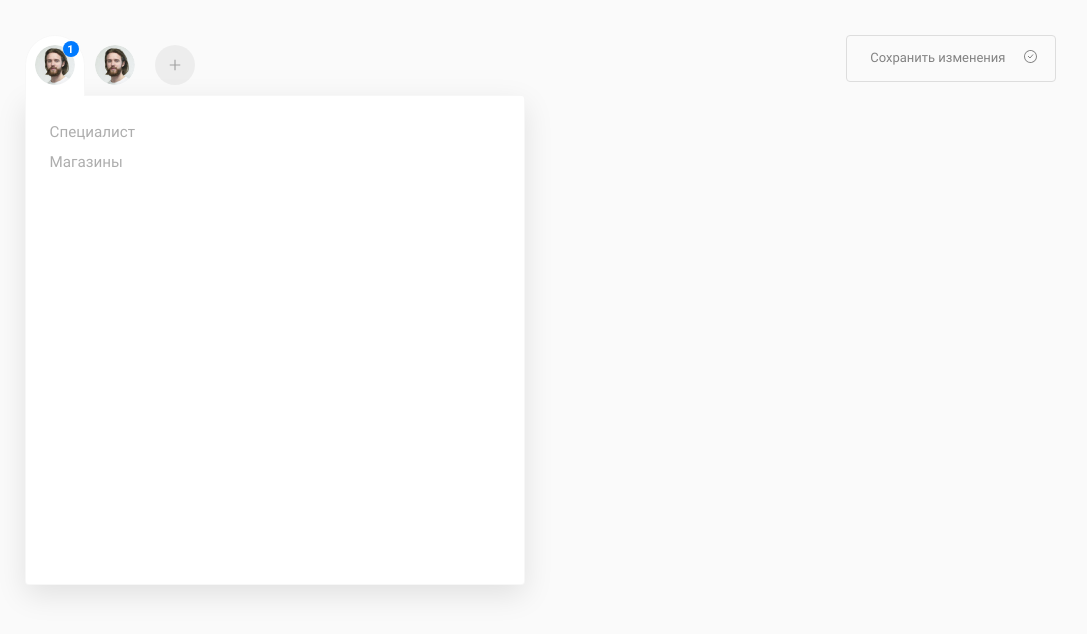
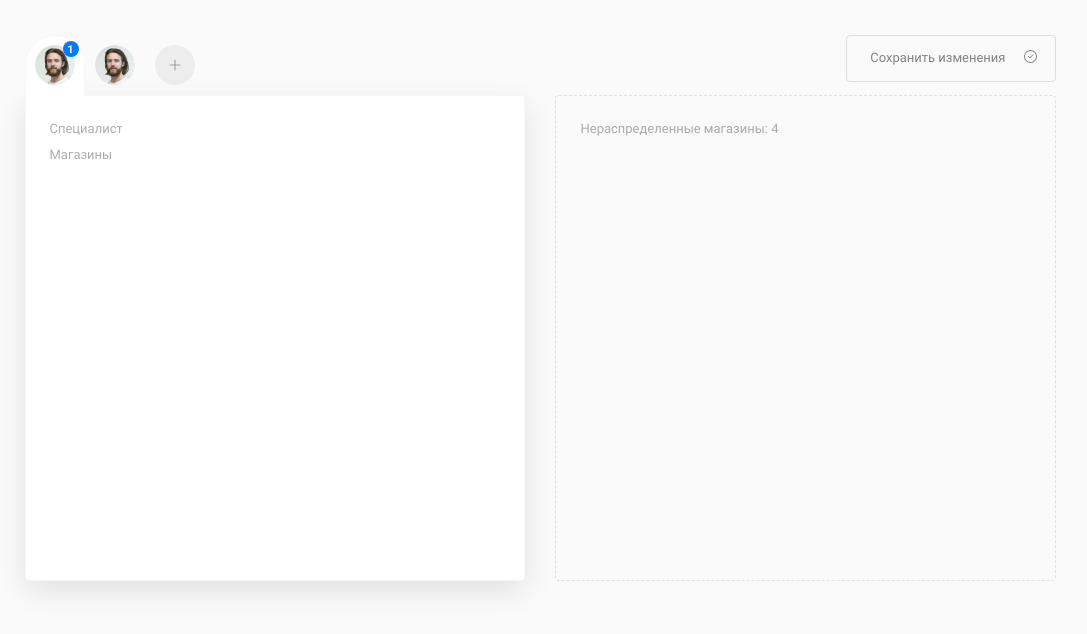
Before and after one commit to Yoona8/superbrands-test, an Angular app: page / in a window 1280 px wide. Shown: the top 634 px of the page, without its empty margins (100-1187 px from the left). Built offline with nearby package versions, Linux system fonts and the light colour scheme.

Commit message:
Add компонент списка магазинов

```diff
--- a/src/app/app.component.css
+++ b/src/app/app.component.css
@@ -13,6 +13,8 @@
 }
 
 .shops {
+    display: flex;
+    flex-direction: column;
     flex-shrink: 0;
     width: 48.5%;
 }
@@ -20,3 +22,7 @@
 .save {
     text-align: right;
 }
+
+.shop-list {
+    margin-top: auto;
+}
--- a/src/app/app.component.html
+++ b/src/app/app.component.html
@@ -18,5 +18,8 @@
         <div class="save">
             <app-button-check></app-button-check>
         </div>
+        <div class="shop-list">
+            <app-shops></app-shops>
+        </div>
     </div>
 </main>
--- a/src/app/app.module.ts
+++ b/src/app/app.module.ts
@@ -5,13 +5,15 @@ import { AppComponent } from './app.component';
 import { ManagersComponent } from './components/managers/managers.component';
 import { ButtonAddComponent } from './components/shared/button-add/button-add.component';
 import { ButtonCheckComponent } from './components/shared/button-check/button-check.component';
+import { ShopsComponent } from './components/shops/shops.component';
 
 @NgModule({
     declarations: [
         AppComponent,
         ManagersComponent,
         ButtonAddComponent,
-        ButtonCheckComponent
+        ButtonCheckComponent,
+        ShopsComponent
     ],
     imports: [
         BrowserModule
--- a/src/app/components/managers/managers.component.css
+++ b/src/app/components/managers/managers.component.css
@@ -81,7 +81,7 @@ nav {
 .board {
     flex-grow: 1;
     min-height: 440px;
-    padding: 24px;
+    padding: 22px 24px;
     background-color: #ffffff;
     border: 1px solid rgba(0, 0, 0, 0.03);
     border-radius: 4px;
@@ -102,6 +102,7 @@ nav {
 .board h3 {
     margin: 0 0 4px;
     font-weight: 400;
+    font-size: 13px;
     color: rgba(0, 0, 0, 0.32);
 }
 
--- /dev/null
+++ b/src/app/components/shops/shops.component.css
@@ -0,0 +1,27 @@
+.board {
+    min-height: 440px;
+    padding: 22px 24px;
+    border: 1px dashed rgba(0, 0, 0, 0.1);
+    border-radius: 4px;
+}
+
+.board--empty {
+    display: flex;
+    flex-direction: column;
+    justify-content: center;
+    align-items: center;
+    text-align: center;
+}
+
+.board p {
+    margin: 0 0 4px;
+    font-weight: 400;
+    color: rgba(0, 0, 0, 0.32);
+}
+
+.board--empty p {
+    margin: 0 0 18px;
+    font-weight: 700;
+    font-size: 12px;
+    text-transform: uppercase;
+}
--- /dev/null
+++ b/src/app/components/shops/shops.component.html
@@ -0,0 +1,9 @@
+<section class="shops">
+    <h2 class="visually-hidden">Список нераспределенных магазинов</h2>
+    <div class="board board--empty" *ngIf="false">
+        <p>Нераспределенных магазинов нет</p>
+    </div>
+    <div class="board">
+        <p>Нераспределенные магазины: 4</p>
+    </div>
+</section>
```
Also changed, not shown: src/app/components/shops/shops.component.ts (added, +8 -0 lines).
